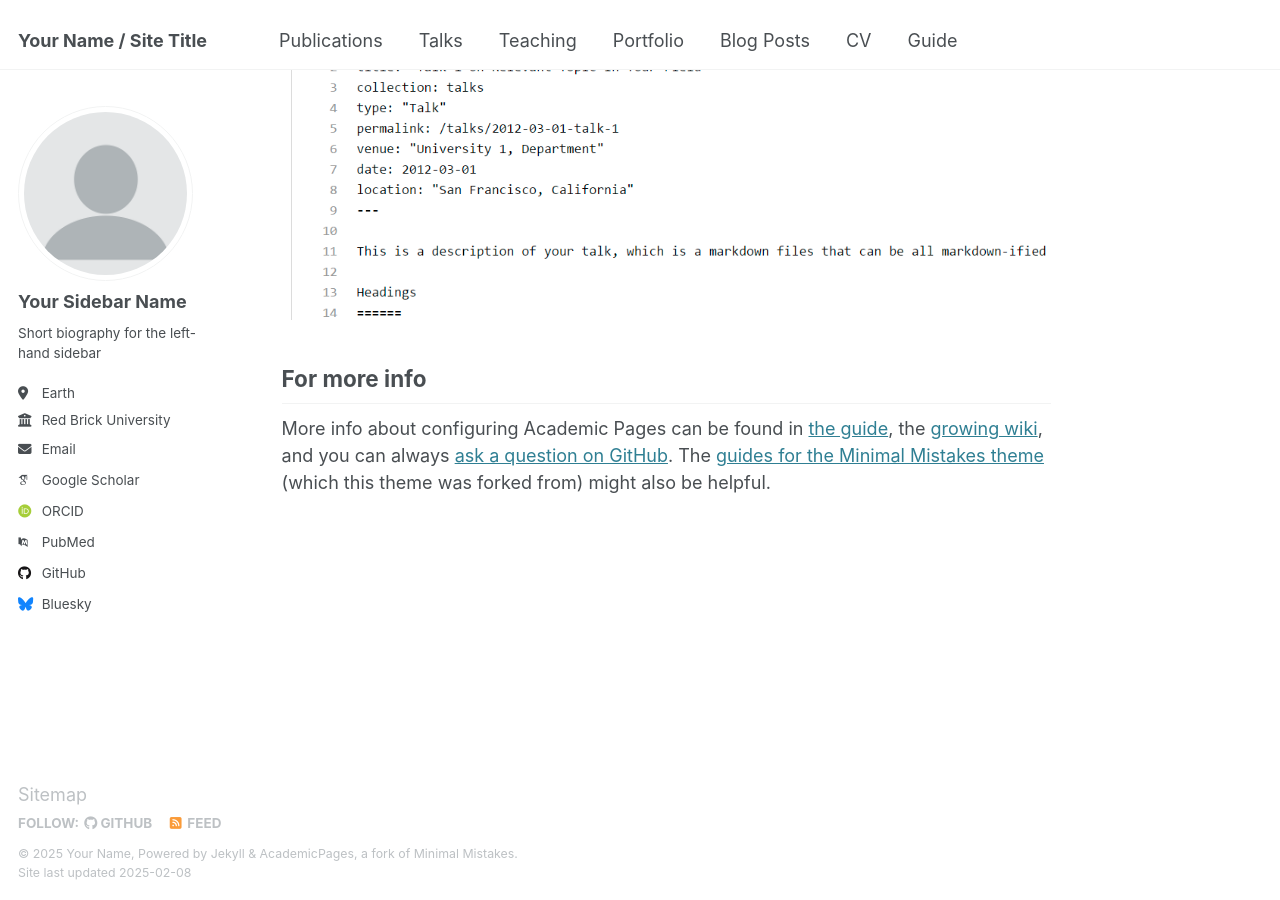
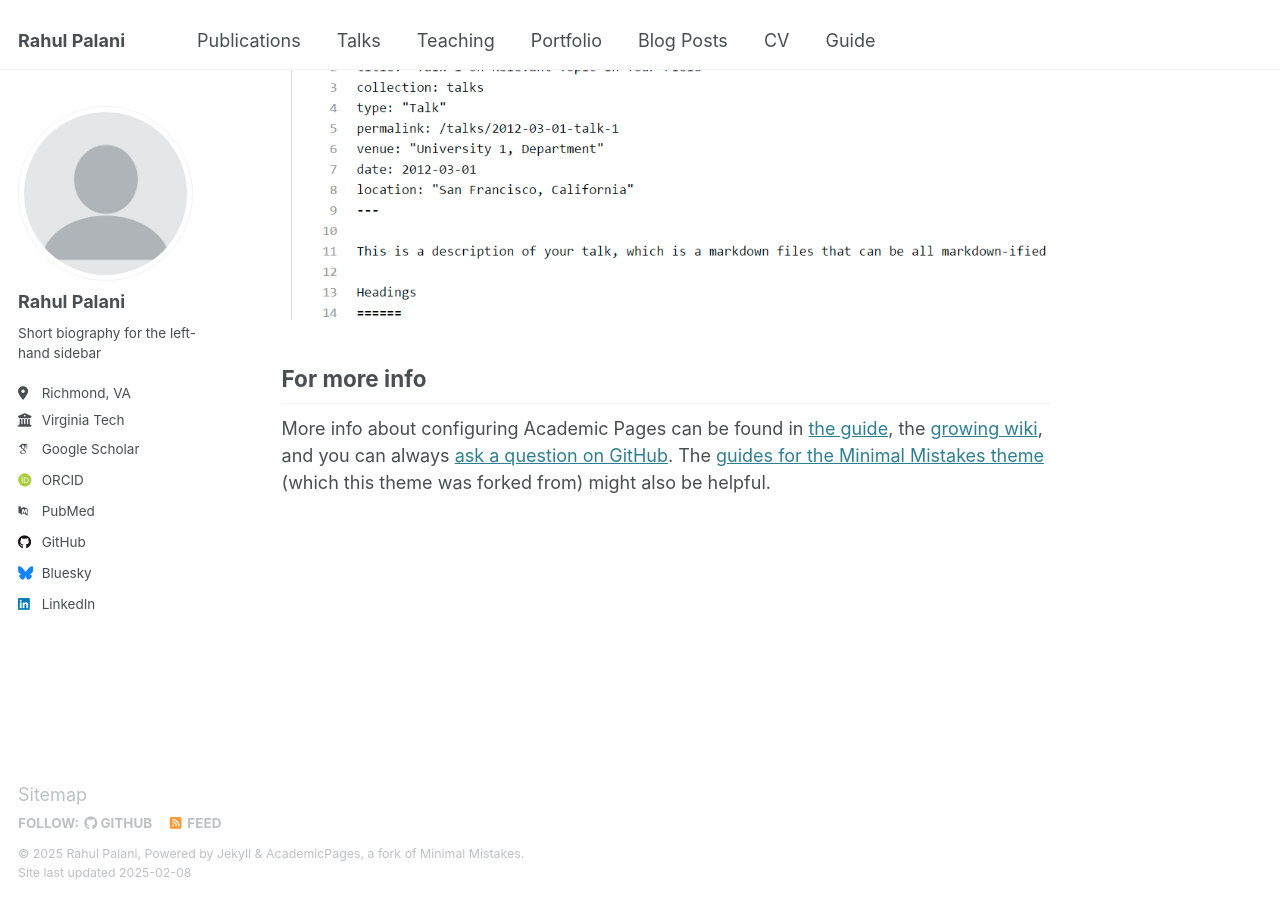
Before and after one commit to rahulpalani31/rahulpalani31.github.io, a Jekyll site: the page built from _pages/about.md, in a window 1280 px wide and 900 px high, scrolled down 2642 px. Built offline with Jekyll 4.4.1, drawn with Linux system fonts in a browser that asks for light colours; some web fonts are replaced.

Commit message:
First Push

```diff
--- a/_config.yml
+++ b/_config.yml
@@ -9,13 +9,13 @@
 # Basic Site Settings
 locale                   : "en-US"
 site_theme               : "default"
-title                    : "Your Name / Site Title"
+title                    : "Rahul Palani"
 title_separator          : "-"
-name                     : &name "Your Name"
+name                     : &name "Rahul Palani"
 description              : &description "personal description"
-url                      : https://academicpages.github.io # the base hostname & protocol for your site e.g. "https://[your GitHub username].github.io"
+url                      : https://rahulpalani31.github.io # the base hostname & protocol for your site e.g. "https://[your GitHub username].github.io"
 baseurl                  : "" # the subpath of your site, e.g. "/blog"
-repository               : "academicpages/academicpages.github.io"
+repository               : "rahulpalani31/rahulpalani31.github.io"
 
 # Site Author - The following control what appear as part of the author content on the side bar.
 #               If a field is blank the icon and link will not appear, otherwise it will be shown.
@@ -23,13 +23,14 @@ repository               : "academicpages/academicpages.github.io"
 author:
   # Biographic information
   avatar           : "profile.png"
-  name             : "Your Sidebar Name"
-  pronouns         : # example: "she/her"
+  name             : "Rahul Palani"
+  pronouns         : # example: "he/him"
   bio              : "Short biography for the left-hand sidebar"
-  location         : "Earth"
-  employer         : "Red Brick University"
+  location         : "Richmond, VA"
+  employer         : "Virginia Tech"
   uri              : # URL
-  email            : "none@example.org"
+  professional email            : "rahulpal07@vt.edu"
+  personal email   : "rahul.palani31@gmail.com"
 
   # Academic websites
   arxiv            : # URL - Update with the correct link to your profile
@@ -45,7 +46,7 @@ author:
   bitbucket        : # Username - Update with your username on the site
   codepen          : # Username
   dribbble         : # Username
-  github           : "academicpages"
+  github           : "rahulpalani31"
   kaggle           : # Username
   stackoverflow    : # User number or user number and name (i.e., use "1" or "1/jeff-atwood")
 
@@ -59,7 +60,7 @@ author:
   keybase          : # Username
   instagram        : # Username
   lastfm           : # Username
-  linkedin         : # Username
+  linkedin         : "rahul-palani-989bb721b/"
   mastodon         : # URL
   medium           : # URL
   pinterest        : # Username
```
